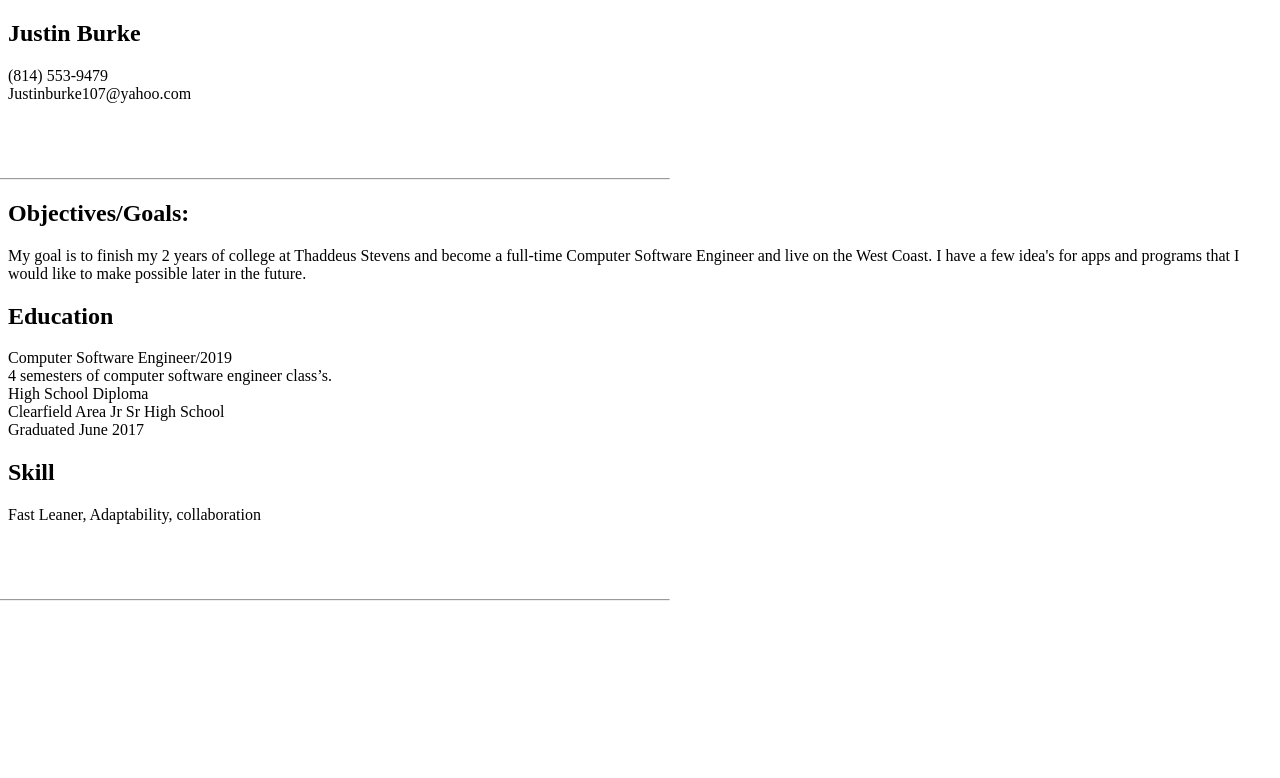
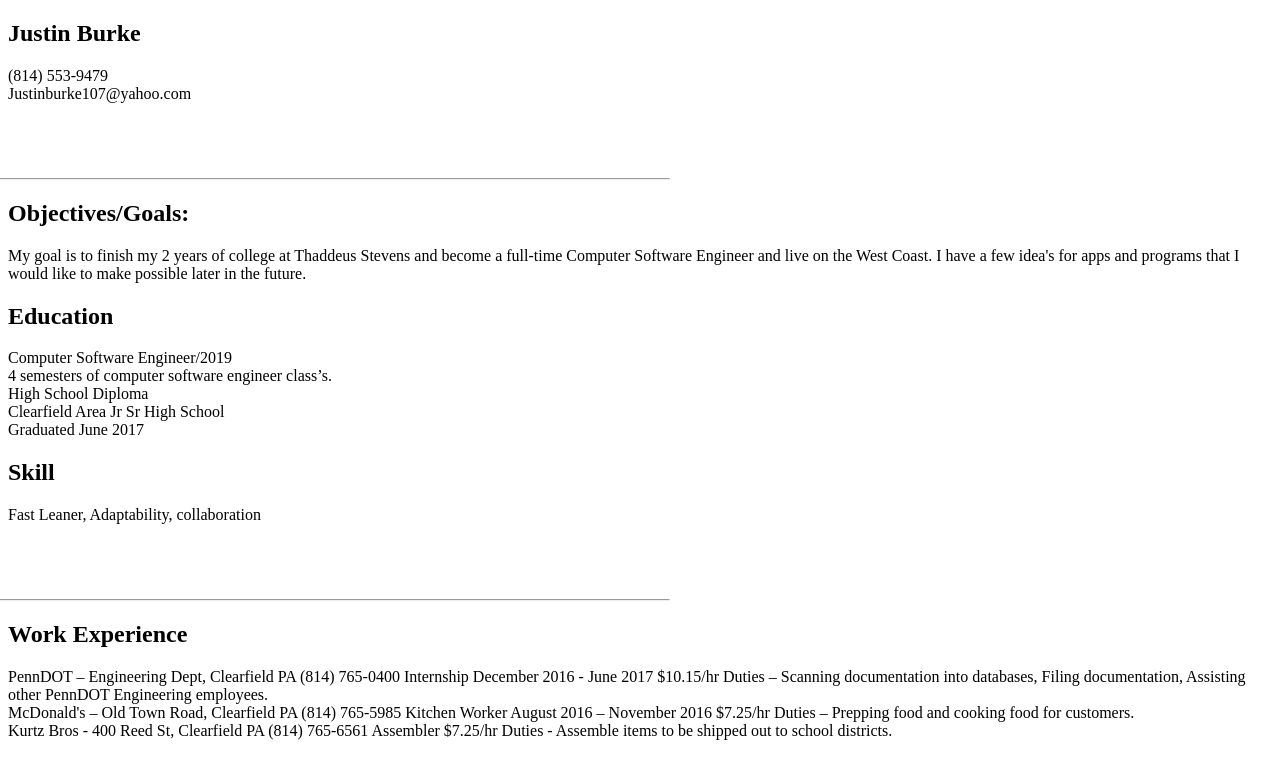
Before and after one commit to J-burke/burke-resume, a plain HTML site: page index.html in a window 1280 px wide. Drawn offline with Linux system fonts and the light colour scheme.

Commit message:
Added another section

```diff
--- a/index.html
+++ b/index.html
@@ -29,6 +29,12 @@
 		<p>Fast Leaner, Adaptability, collaboration</p>
 		<hr>
 	</section>
+	<section>
+		<h2>Work Experience</h2>
+		<p>PennDOT – Engineering Dept, Clearfield PA (814) 765-0400 Internship December 2016 - June 2017 $10.15/hr Duties – Scanning documentation into databases, Filing documentation, Assisting other PennDOT Engineering employees.
+			<br> McDonald's – Old Town Road, Clearfield PA (814) 765-5985 Kitchen Worker August 2016 – November 2016 $7.25/hr Duties – Prepping food and cooking food for customers.
+			<br> Kurtz Bros - 400 Reed St, Clearfield PA (814) 765-6561 Assembler $7.25/hr Duties - Assemble items to be shipped out to school districts.</p>
+	</section>
 </body>
 
 </html>
```
